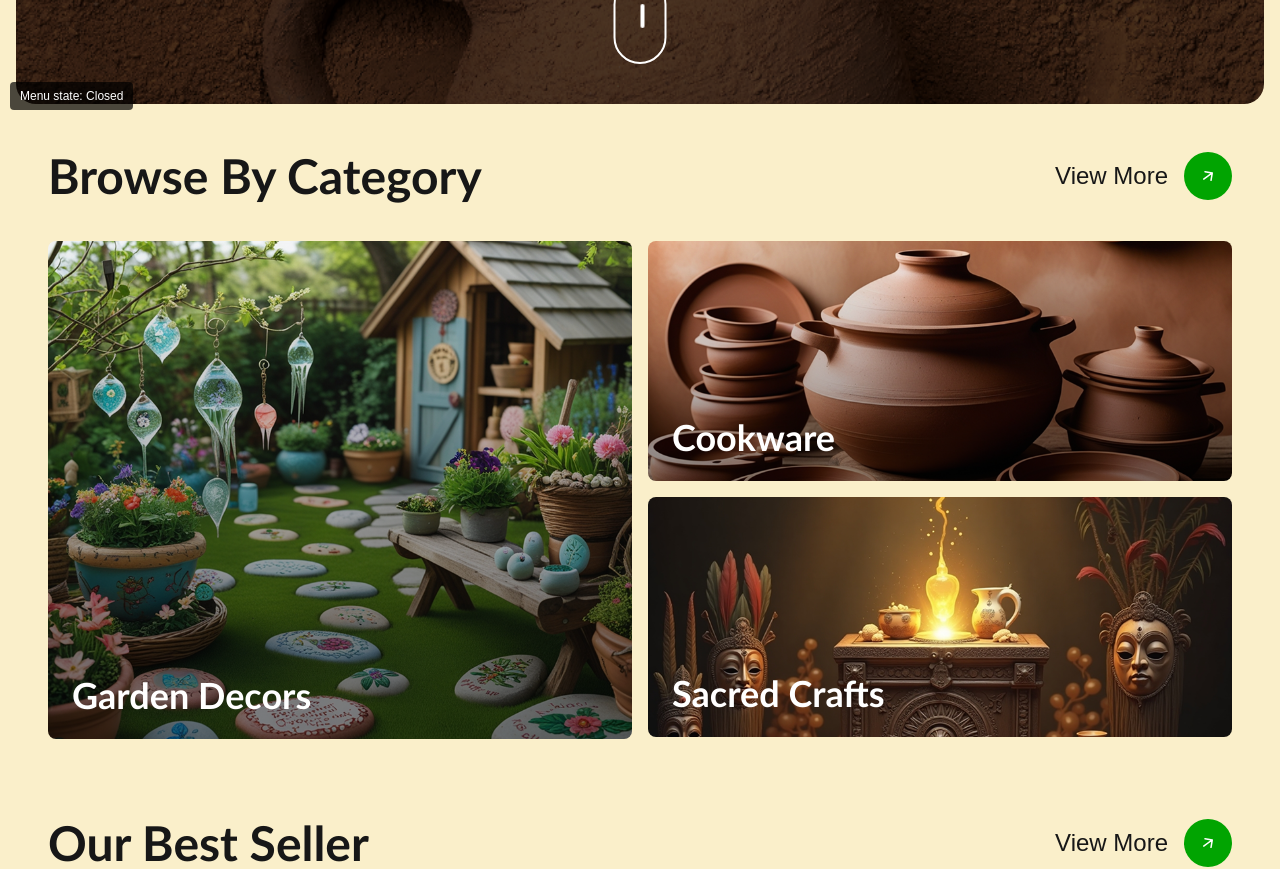
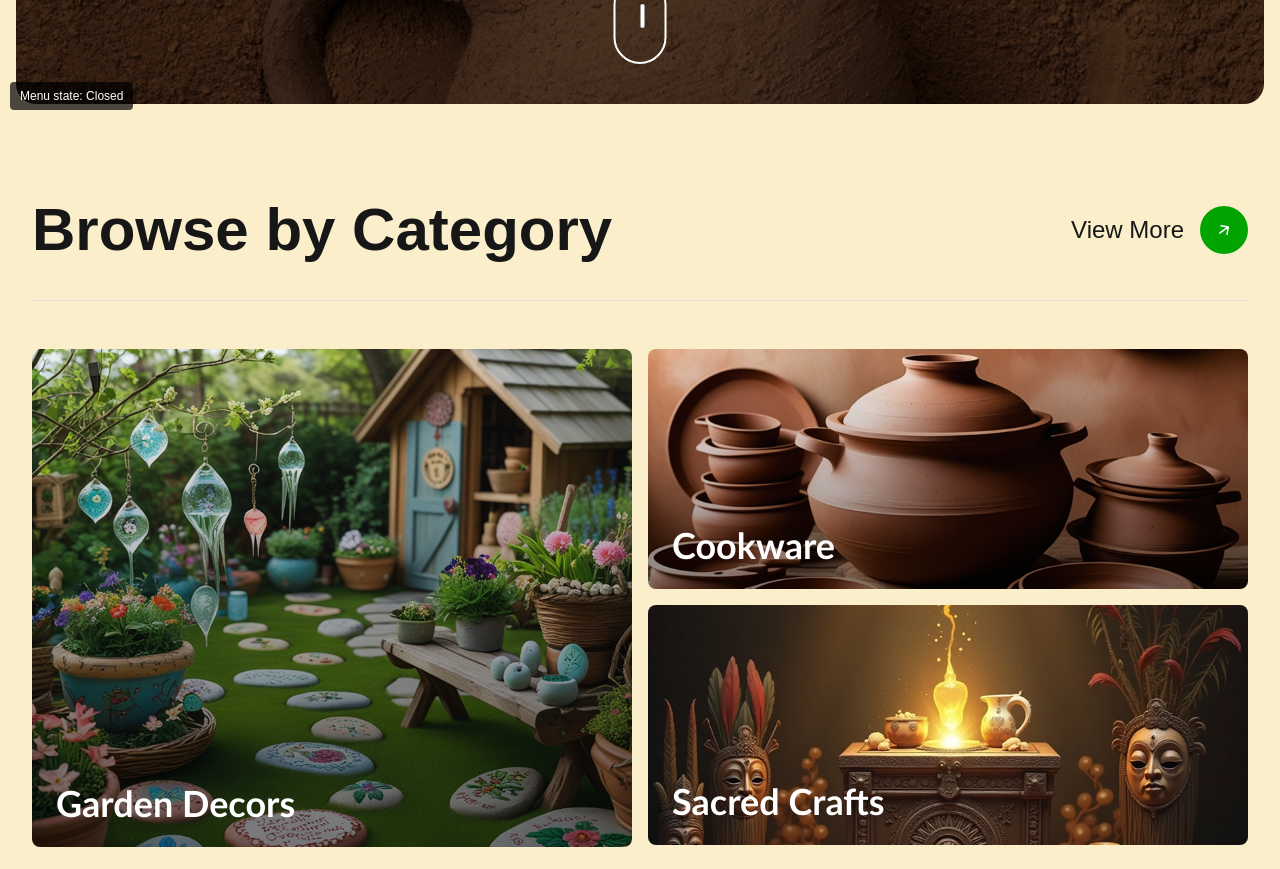
Before and after one commit to M0hammedHaris/mud_potter, a Next.js app: page / in a window 1280 px wide. Shown: the part 680-1549 px from the top of the page. Built offline with nearby package versions, Linux system fonts and the light colour scheme.

Commit message:
feat: update layout and styling for BrowseCategory, OurBestSeller, and TrendingProducts components

```diff
--- a/src/components/browse-category.tsx
+++ b/src/components/browse-category.tsx
@@ -4,20 +4,20 @@ import { ViewMoreButton } from "@/components/ui/view-more-button";
 
 export function BrowseCategory() {
   return (
-    <section className="py-8 px-4 md:px-8 lg:px-12 relative bg-secondary">
-      <div className="max-w-[1600px] mx-auto">
-        {/* Header with View More button */}
-        <div className="flex justify-between items-center mb-4">
-          <h2 className="text-3xl md:text-4xl lg:text-5xl font-bold text-foreground font-['Gill_Sans_MT']">
-            Browse By Category
+    <section className="py-12 md:py-16 lg:py-20 bg-[var(--background)] px-4 sm:px-6 lg:px-8">
+      <div className="container mx-auto max-w-7xl">
+        {/* Header: Title and View More button */}
+        <div className="flex flex-col sm:flex-row justify-between items-center mb-8 md:mb-10">
+          <h2 className="text-4xl sm:text-5xl md:text-6xl font-bold text-[var(--foreground)] mb-4 sm:mb-0">
+            Browse by Category
           </h2>
           <ViewMoreButton href="/categories" />
         </div>
 
-        {/* Separator line */}
-        <div className="w-full h-[1px] bg-border mb-6"></div>
+        {/* Separator Line */}
+        <hr className="mb-8 md:mb-12 border-t border-[var(--border)]" />
 
-        {/* Category cards grid */}
+        {/* Categories Grid */}
         <div className="grid grid-cols-1 lg:grid-cols-2 gap-4">
           {/* Garden Decors - Large Card */}
           <div className="relative rounded-lg overflow-hidden h-[498px]">
--- a/src/components/our-best-seller.tsx
+++ b/src/components/our-best-seller.tsx
@@ -52,8 +52,8 @@ export function OurBestSeller({ products }: OurBestSellerProps) {
           <ViewMoreButton href="/products/best-seller" />
         </div>
 
-        {/* Separator line */}
-        <div className="w-full h-[1px] bg-border mb-6"></div>
+        {/* Separator Line */}
+        <hr className="mb-8 md:mb-12 border-t border-[var(--border)]" />
 
         {/* Products Grid */}
         <div className="grid grid-cols-1 md:grid-cols-2 lg:grid-cols-3 gap-6 md:gap-8">
--- a/src/components/trending-products.tsx
+++ b/src/components/trending-products.tsx
@@ -52,8 +52,8 @@ export function TrendingProducts({ products }: TrendingProductsProps) {
           <ViewMoreButton href="/products/trending" />
         </div>
 
-        {/* Separator line */}
-        <div className="w-full h-[1px] bg-border mb-6"></div>
+        {/* Separator Line */}
+        <hr className="mb-8 md:mb-12 border-t border-[var(--border)]" />
 
         {/* Products Grid */}
         <div className="grid grid-cols-1 md:grid-cols-2 lg:grid-cols-3 gap-6 md:gap-8">
```
